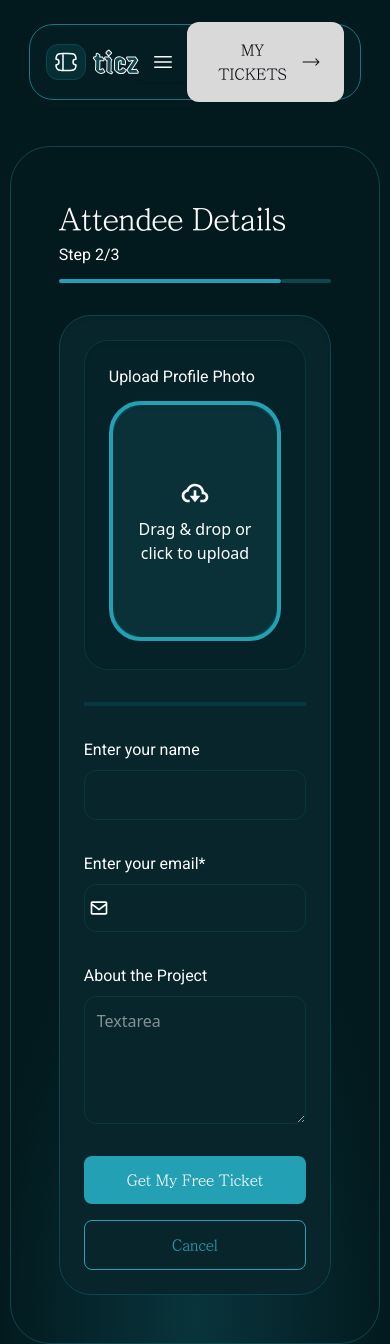
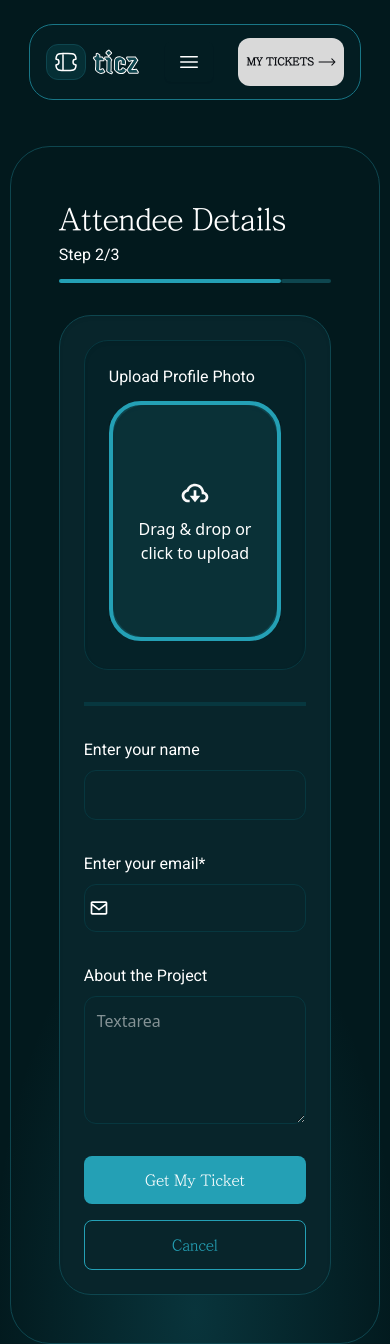
Before and after one commit to ad-sharon/hng12_ticketGenerator, a React (Vite) app: page /attendeeForm in a window 390 px wide. Built offline with nearby package versions, Linux system fonts and the light colour scheme; a web font is replaced by a local one.

Commit message:
feature: Button text changes according to ticket type

```diff
--- a/src/components/attendeeDetails.jsx
+++ b/src/components/attendeeDetails.jsx
@@ -12,6 +12,10 @@ const AttendeeDetails = () => {
 
   const [avatarUrl, setAvatarUrl] = useState(
     localStorage.getItem("avatarUrl") || ""
+  );
+
+  const [ticketType, setTicketType] = useState(
+    localStorage.getItem("ticketType") || ""
   );
 
   const {
@@ -37,7 +41,14 @@ const AttendeeDetails = () => {
     if (avatarUrl) {
       localStorage.setItem("avatarUrl", avatarUrl);
     }
-  }, [formData, avatarUrl]);
+    if (ticketType) {
+      localStorage.setItem("ticketType", ticketType);
+
+      if (ticketType === "REGULAR") {
+        setTicketType("Free");
+      }
+    }
+  }, [formData, avatarUrl, ticketType]);
 
   const handleKeyDown = (e) => {
     if (e.key === "Enter") {
@@ -176,12 +187,12 @@ const AttendeeDetails = () => {
           {/* buttons */}
           <section className="w-full gap-6 hidden sm:flex ">
             <TransparentButton text={"Back"} onClick={onPrevious} />
-            <FilledButton text={"Get My Free Ticket"} />
+            <FilledButton text={`Get My ${ticketType} Ticket`} />
           </section>
 
           {/* for mobile */}
           <section className="w-full gap-4 flex flex-col sm:hidden ">
-            <FilledButton text={"Get My Free Ticket"} />
+            <FilledButton text={`Get My ${ticketType} Ticket`} />
             <TransparentButton text={"Cancel"} onClick={onPrevious} />
           </section>
         </section>
--- a/src/components/navbar.jsx
+++ b/src/components/navbar.jsx
@@ -86,17 +86,17 @@ const Navbar = ({ addPosition }) => {
 
       <button
         type="button"
-        className="group bg-[var(--text-color-light)] hover:border hover:border-[var(--text-color-light)] rounded-xl flex items-center cursor-pointer px-6 py-4 text-[var(--text-color-dark)] hover:bg-[var(--color-light-blue)]"
+        className="text-[0.7rem] font-bold sm:font-normal sm:text-base whitespace-nowrap group bg-[var(--text-color-light)] hover:border hover:border-[var(--text-color-light)] rounded-xl flex items-center cursor-pointer px-2 sm:px-6 py-4 text-[var(--text-color-dark)] hover:bg-[var(--color-light-blue)]"
       >
         MY TICKETS
         <img
           src={arrow}
-          className="ms-2 group-hover:hidden"
+          className="ms-1 sm:ms-2 group-hover:hidden"
           alt="right arrow"
         />
         <img
           src={arrowWhite}
-          className="ms-[8px] hidden group-hover:block"
+          className="ms-[4px] sm:ms-[8px] hidden group-hover:block"
           alt="right arrow up white"
         />
       </button>
--- a/src/components/ticketDownload.jsx
+++ b/src/components/ticketDownload.jsx
@@ -104,21 +104,21 @@ const TicketDownload = () => {
                     {/* table section */}
                     <section className="w-full max-h-[90%] bg-[var(--color-calm-green)] flex flex-col justify-center items-center rounded-lg border border-[var(--color-nice-green)] ">
                       {/* 1 */}
-                      <section className="flex w-full justify-center">
-                        <div className="border-r border-b border-[var(--color-bluish-green)] flex flex-col gap-1 p-1 text-left w-full">
+                      <section className="flex w-full">
+                        <div className="border-r text-left min-w-[50%] border-b border-[var(--color-bluish-green)] flex flex-col gap-1 p-1">
                           <p className="font-roboto text-[10px] opacity-33">
                             Enter your name
                           </p>
-                          <p className="font-roboto text-xs font-bold">
+                          <p className="font-roboto text-xs font-bold whitespace-wrap">
                             {formData.fullName || "No record"}
                           </p>
                         </div>
 
-                        <div className=" border-b border-[var(--color-bluish-green)] flex flex-col gap-1 p-1 text-left w-full">
-                          <p className="font-roboto text-[10px] opacity-33">
+                        <div className=" border-b min-w-[50%] text-left border-[var(--color-bluish-green)] flex flex-col gap-1 p-1">
+                          <p className="font-roboto text-[10px]  opacity-33">
                             Enter your email*
                           </p>
-                          <p className="font-roboto text-xs w-[90%] sm:w-full truncate">
+                          <p className="font-roboto text-xs sm:w-full truncate whitespace-wrap">
                             {formData.email || "No record"}
                           </p>
                         </div>
@@ -167,13 +167,20 @@ const TicketDownload = () => {
             <p>No data for ticket</p>
           )}
 
+          <p className="font-bold text-base text-red-500">
+            Download using a PC for better results
+          </p>
+
           {/* buttons */}
           <section className="w-full gap-6 hidden sm:flex">
             <TransparentButton
               text={"Book Another Ticket"}
               onClick={onRefresh}
             />
-            <FilledButton text={"Download Ticket"} onClick={handleSubmit} />
+            <FilledButton
+              text={state.isConverting ? "Generating..." : "Download Ticket"}
+              onClick={handleSubmit}
+            />
           </section>
 
           {/* for mobile */}
```
